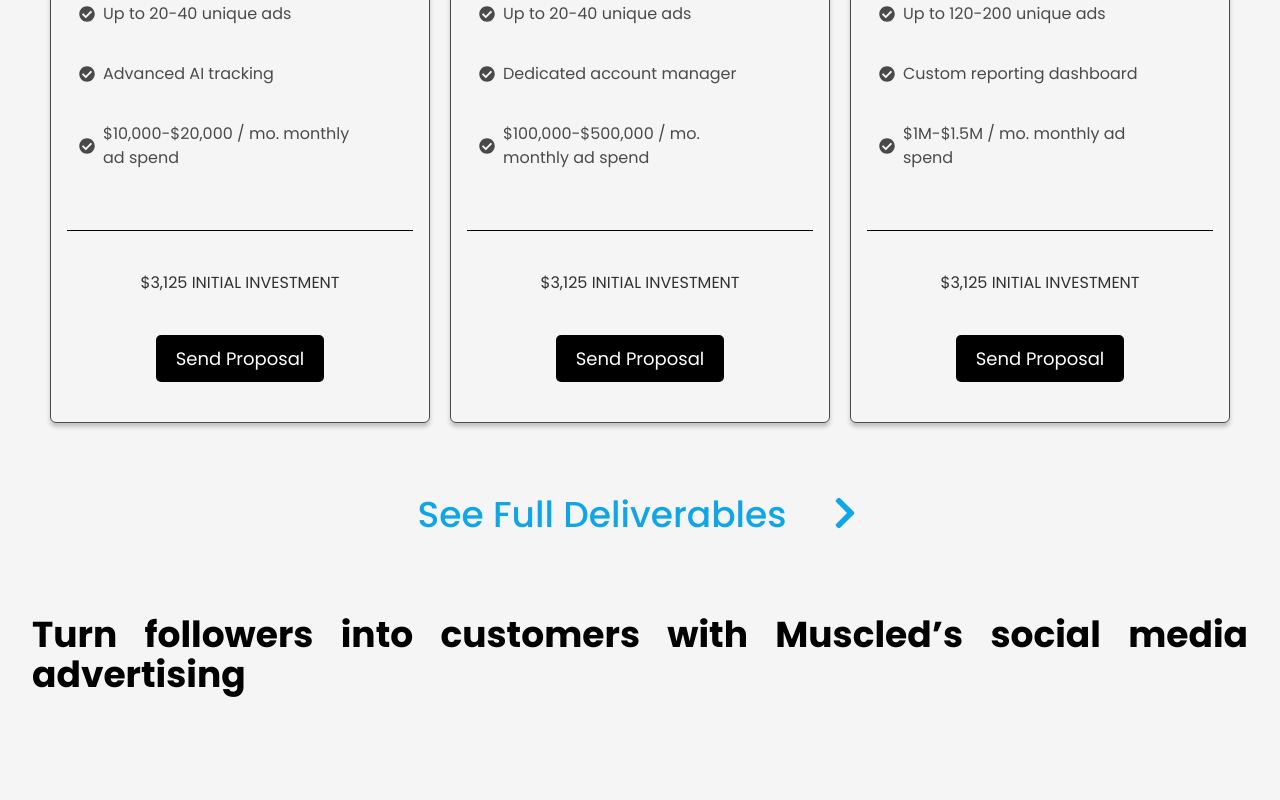
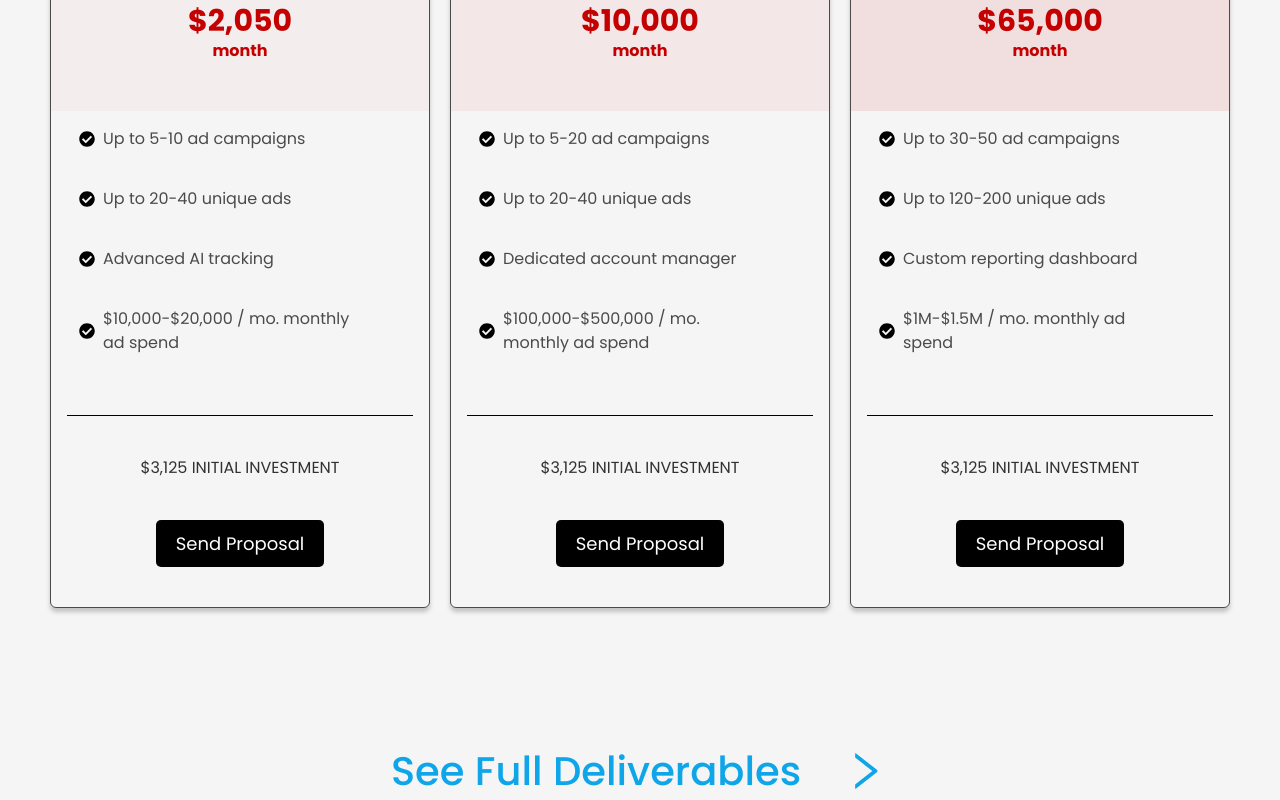
Before and after one commit to Musclednazmul123/muscled-landing-pages, a Next.js app: page /views/enterprise-social-media-advertising-services in a window 1280 px wide. Shown: the part 1420-2220 px from the top of the page. Built offline with nearby package versions, Linux system fonts and the light colour scheme.

Commit message:
fix spacing

```diff
--- a/pages/views/enterprise-social-media-advertising-services.tsx
+++ b/pages/views/enterprise-social-media-advertising-services.tsx
@@ -13,8 +13,8 @@ import {
 import { Table, TableOfContent, Td, Th } from "components/Fawwaz/Table";
 import Button from "components/Fawwaz/Button";
 
-import { FaCheck, FaCheckCircle, FaChevronRight } from "react-icons/fa";
-import { AiFillStar, AiFillPhone } from "react-icons/ai";
+import { FaCheck, FaCheckCircle } from "react-icons/fa";
+import { AiFillStar, AiFillPhone, AiOutlineRight } from "react-icons/ai";
 import fanelImag from "../../components/assets/icon-sales-funnel.png";
 
 interface ITableBody {
@@ -38,19 +38,19 @@ const pricingCards = [
 		star: [AiFillStar],
 		content: [
 			{
-				icon: <FaCheckCircle />,
+				icon: <FaCheckCircle className="fill-black"/>,
 				title: "Up to 5-10 ad campaigns",
 			},
 			{
-				icon: <FaCheckCircle />,
+				icon: <FaCheckCircle className="fill-black"/>,
 				title: "Up to 20-40 unique ads",
 			},
 			{
-				icon: <FaCheckCircle />,
+				icon: <FaCheckCircle className="fill-black"/>,
 				title: "Advanced AI tracking",
 			},
 			{
-				icon: <FaCheckCircle />,
+				icon: <FaCheckCircle className="fill-black"/>,
 				title: "$10,000-$20,000 / mo. monthly ad spend",
 			},
 		],
@@ -62,19 +62,19 @@ const pricingCards = [
 		star: [AiFillStar, AiFillStar],
 		content: [
 			{
-				icon: <FaCheckCircle />,
+				icon: <FaCheckCircle className="fill-black"/>,
 				title: "Up to 5-20 ad campaigns",
 			},
 			{
-				icon: <FaCheckCircle />,
+				icon: <FaCheckCircle className="fill-black"/>,
 				title: "Up to 20-40 unique ads",
 			},
 			{
-				icon: <FaCheckCircle />,
+				icon: <FaCheckCircle className="fill-black"/>,
 				title: "Dedicated account manager",
 			},
 			{
-				icon: <FaCheckCircle />,
+				icon: <FaCheckCircle className="fill-black"/>,
 				title: "$100,000-$500,000 / mo. monthly ad spend",
 			},
 		],
@@ -86,19 +86,19 @@ const pricingCards = [
 		star: [AiFillStar, AiFillStar, AiFillStar],
 		content: [
 			{
-				icon: <FaCheckCircle />,
+				icon: <FaCheckCircle className="fill-black"/>,
 				title: "Up to 30-50 ad campaigns",
 			},
 			{
-				icon: <FaCheckCircle />,
+				icon: <FaCheckCircle className="fill-black"/>,
 				title: "Up to 120-200 unique ads",
 			},
 			{
-				icon: <FaCheckCircle />,
+				icon: <FaCheckCircle className="fill-black"/>,
 				title: "Custom reporting dashboard",
 			},
 			{
-				icon: <FaCheckCircle />,
+				icon: <FaCheckCircle className="fill-black"/>,
 				title: "$1M-$1.5M / mo. monthly ad spend",
 			},
 		],
@@ -770,7 +770,9 @@ const Page: NextPage = () => {
 					input
 				/>
 			</div>
+
 			{/* Our partner section */}
+			<div className="bg-white mb-[185px]">
 				<Section className="text-center pt-16">
 					<h3 className="text-black-50 text-2xl">Our Partners</h3>
 
@@ -782,6 +784,7 @@ const Page: NextPage = () => {
 						<Logo src={logo.src} width={154} height={34} />
 					</div>
 				</Section>
+			</div>
 
 			{/* pricing card section */}
 			<Section>
@@ -838,16 +841,16 @@ const Page: NextPage = () => {
 			</Section>
 			{/* end pricing section */}
 
-			<Section className="flex flex-wrap justify-center pt-16">
-				<div className="flex py-2 space-y-9">
-					<p className="flex text-4xl font-medium text-sky-500">
+			<Section className="flex justify-center pt-[125px]">
+				<div className="flex text-sky-500 py-2 items-center">
+					<p className="text-[40px] font-medium">
 						See Full Deliverables
-						<FaChevronRight className="ml-10" />
 					</p>
+					<AiOutlineRight className="text-5xl ml-10" />
 				</div>
 			</Section>
 
-			<Section className="pt-16">
+			<Section className="pt-[125px]">
 				<div className="flex py-2 space-y-16 justify-center flex-col">
 					<h1 className="text-4xl text-justify">
 						Turn followers into customers with Muscled’s social
@@ -906,11 +909,11 @@ const Page: NextPage = () => {
 				</div>
 			</Section>
 
-			<div className="pt-32">
+			<div className="py-[200px]">
 				<Testimonial />
 			</div>
 
-			<Section className="pt-32">
+			<Section>
 				{connectTarget.map((content, key) => (
 					<div key={key} className="py-2 space-y-16 justify-center">
 						<h1 className="flex text-4xl text-justify">
@@ -930,7 +933,7 @@ const Page: NextPage = () => {
 				))}
 			</Section>
 
-			<Section className="mt-52">
+			<Section className="mt-[200px]">
 				<h1 className="text-4xl text-center mb-40">
 					MUSCLED Enterprise Social Media Advertising Pricing
 				</h1>
@@ -1002,7 +1005,7 @@ const Page: NextPage = () => {
 											key={key}
 											content={content}
 											type={
-												key === 1 || key === 3
+												key === 0 || key === 2
 													? "basic"
 													: "premium"
 											}
@@ -1029,6 +1032,17 @@ const Page: NextPage = () => {
 									}
 								/>
 								<Td
+									type="basic"
+									content={
+										<Button
+											bgColor="bg-black"
+											textColor="text-white"
+											className="mx-auto">
+											Get Started
+										</Button>
+									}
+								/>
+								<Td
 									type="premium"
 									content={
 										<Button
@@ -1052,17 +1066,6 @@ const Page: NextPage = () => {
 								/>
 								<Td
 									type="premium"
-									content={
-										<Button
-											bgColor="bg-black"
-											textColor="text-white"
-											className="mx-auto">
-											Get Started
-										</Button>
-									}
-								/>
-								<Td
-									type="basic"
 									className="rounded-br-xl"
 									content={
 										<Button
@@ -1079,7 +1082,7 @@ const Page: NextPage = () => {
 				</div>
 			</Section>
 
-			<Section className="flex flex-wrap pt-20">
+			<Section className="flex flex-wrap mt-[135px]">
 				<div className="justify-center">
 					<h1 className="mb-14 text-4xl text-center">
 						Social media advertising services for every business
@@ -1096,7 +1099,7 @@ const Page: NextPage = () => {
 				</div>
 			</Section>
 
-			<Section className="pt-20">
+			<Section className="mt-[150px]">
 				<div className="grid grid-cols-1 lg:grid-cols-3 gap-5">
 					{socialCards.map((content, key) => (
 						<div
@@ -1168,12 +1171,12 @@ const Page: NextPage = () => {
 						<img
 							src="https://picsum.photos/200"
 							alt=""
-							className="w-[760px] h-[525px] mt-40 mb-20"
+							className="w-[760px] h-[525px] mt-[132px] mb-[60px]"
 						/>
 
 						{How.map((content, key) => (
 							<div key={key}>
-								<h1 className="text-[40px] mb-16">
+								<h1 className="text-[40px] mb-[70px]">
 									{content.title}
 								</h1>
 								<p className="text-xl">{content.description}</p>
@@ -1261,7 +1264,7 @@ const Page: NextPage = () => {
 						<img
 							src="https://picsum.photos/210"
 							alt=""
-							className="w-[760px] h-[525px] mt-40 mb-20"
+							className="w-[760px] h-[525px] mt-[60px] mb-[60px]"
 						/>
 
 						{Why.map((content, key) => (
@@ -1388,7 +1391,7 @@ const Page: NextPage = () => {
 						</div>
 						<div className="text-[#D2D2D2] flex items-center">
 							<p>INDUSTRY-LEADING 863 TESTIMONIALS</p>
-							<FaChevronRight className="ml-8" />
+							<AiOutlineRight className="ml-8" />
 						</div>
 						<p className="text-[#D2D2D2]">
 							MUSCLED Agency Rating 4.9 out of 5 with 267 ratings
@@ -1403,7 +1406,9 @@ const Page: NextPage = () => {
 						<div
 							key={key}
 							className="w-auto min-h-[363px] bg-red-3 p-8 space-y-7 min-w-[320px] text-black-70">
-							<p className="font-medium text-2xl">{content.title}</p>
+							<p className="font-medium text-2xl">
+								{content.title}
+							</p>
 							<ul className="space-y-7">
 								{content.lists.map((list, key) => (
 									<Fragment key={key}>
--- a/pages/views/seo-audit-services.tsx
+++ b/pages/views/seo-audit-services.tsx
@@ -41,6 +41,7 @@ const Page: NextPage = () => {
 				/>
 			</div>
 
+			<div className="bg-white">
 				<Section className="text-center pt-16">
 					<h3 className="text-black-50 text-2xl">Our Partners</h3>
 
@@ -52,6 +53,7 @@ const Page: NextPage = () => {
 						<Logo src={logo.src} width={154} height={34} />
 					</div>
 				</Section>
+			</div>
 
 			<Section>
 				<h2 className="text-4xl text-center mt-9">
--- a/pages/views/seo-marketing-services.tsx
+++ b/pages/views/seo-marketing-services.tsx
@@ -49,6 +49,7 @@ const Page: NextPage = () => {
 			</div>
 
 			{/* Second section */}
+			<div className="bg-white">
 				<Section className="text-center pt-16">
 					<h3 className="text-black-50 text-2xl">SEO TOOLS</h3>
 
@@ -60,6 +61,7 @@ const Page: NextPage = () => {
 						<Logo src={logo.src} width={154} height={34} />
 					</div>
 				</Section>
+			</div>
 
 			{/* Third section */}
 			<Section>
```
Lines whose indentation alone changed are shown as unchanged.
